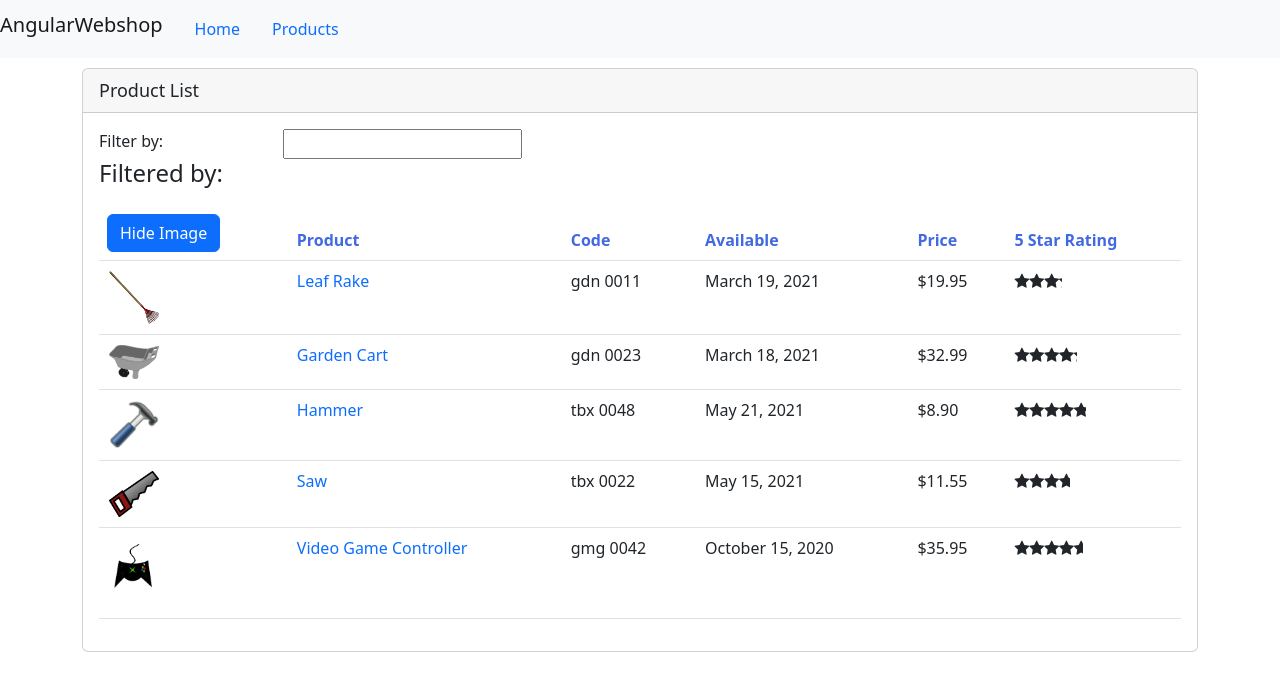
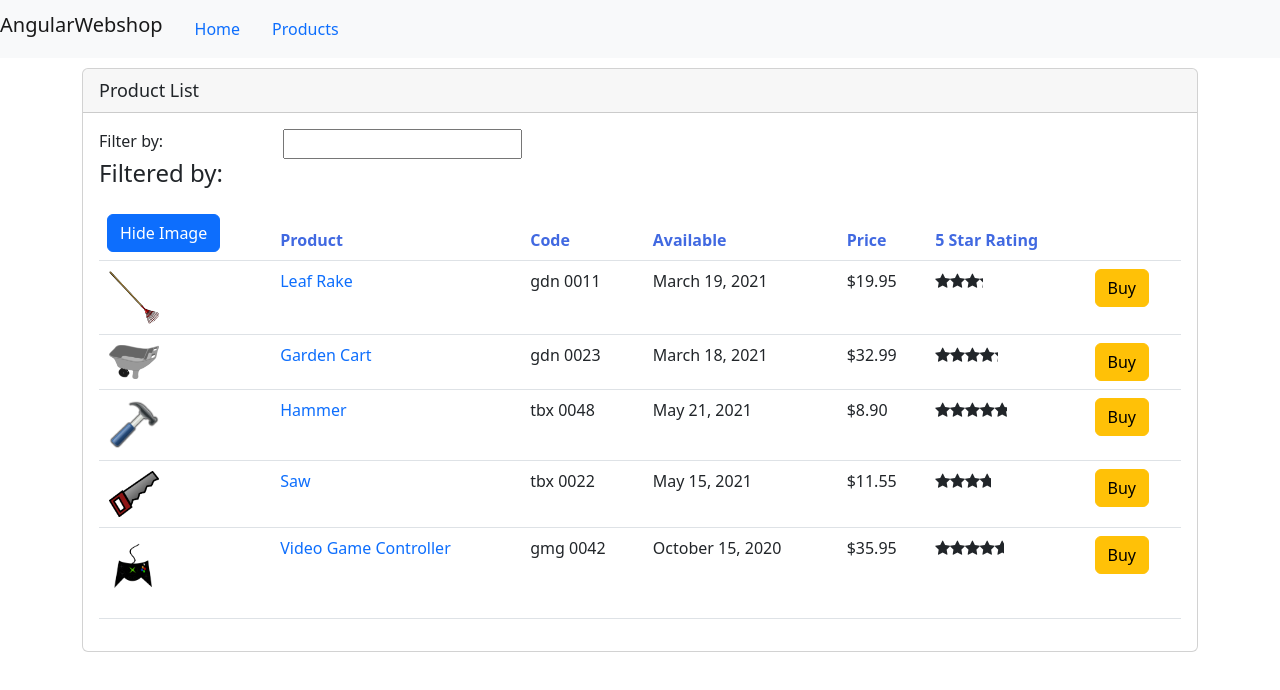
Before and after one commit to vmarcell96/angular-webshop, an Angular app: page /products in a window 1280 px wide. Shown: the top 690 px of the page. Built offline with nearby package versions, Linux system fonts and the light colour scheme.

Commit message:
FEAT: added Buy button to product-list component

```diff
--- a/src/app/products/product-list/product-list.component.html
+++ b/src/app/products/product-list/product-list.component.html
@@ -28,6 +28,7 @@
             <th>Available</th>
             <th>Price</th>
             <th>5 Star Rating</th>
+            <th></th>
           </tr>
         </thead>
         <tbody>
@@ -55,6 +56,14 @@
               >
               </aw-star>
             </td>
+            <td>
+              <button
+                class="btn btn-warning"
+                (click)="onBuyClicked()"
+              >
+                Buy
+              </button>
+            </td>
           </tr>
         </tbody>
       </table>
--- a/src/app/products/product-list/product-list.component.ts
+++ b/src/app/products/product-list/product-list.component.ts
@@ -71,4 +71,8 @@ export class ProductListComponent implements OnInit, OnDestroy {
         this.pageTitle = 'Product List: ' + message;
     }
 
+    onBuyClicked(): void {
+        console.log("Buy button clicked.");
+    }
+
 }
```
